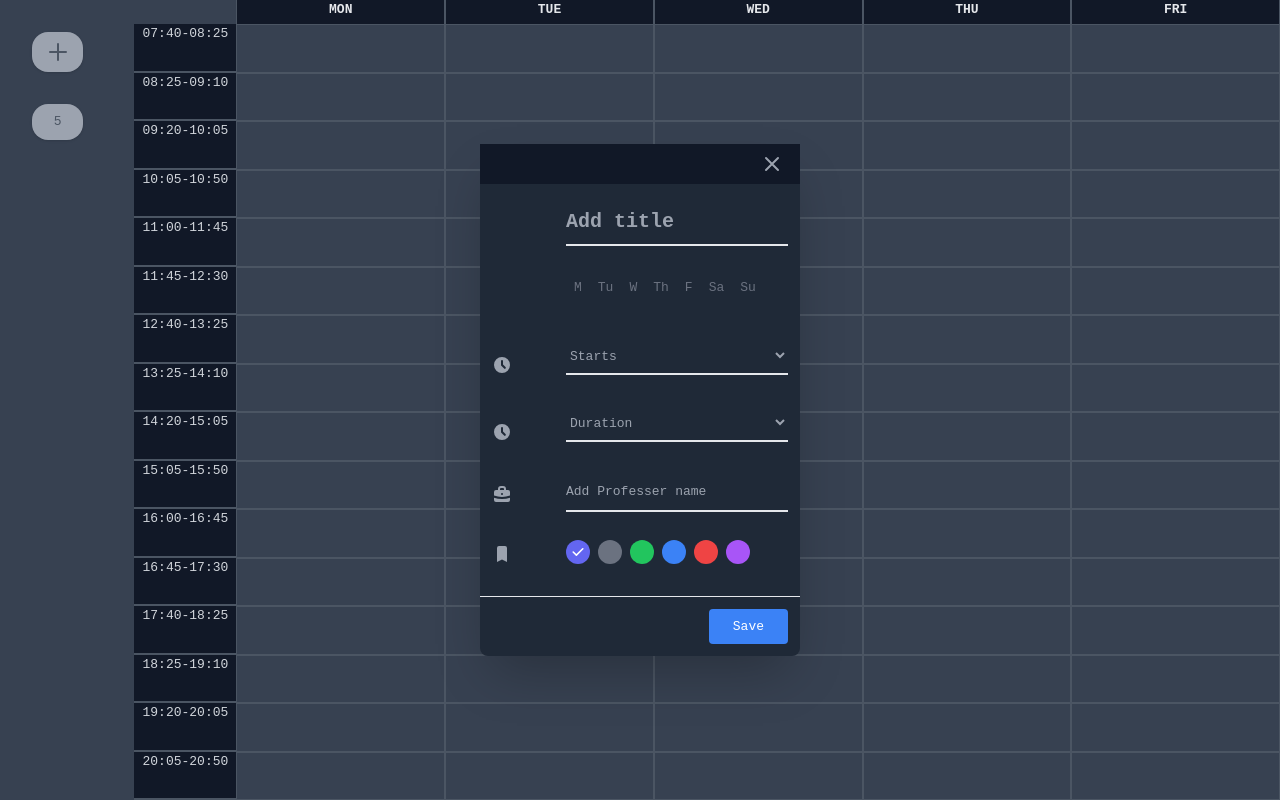
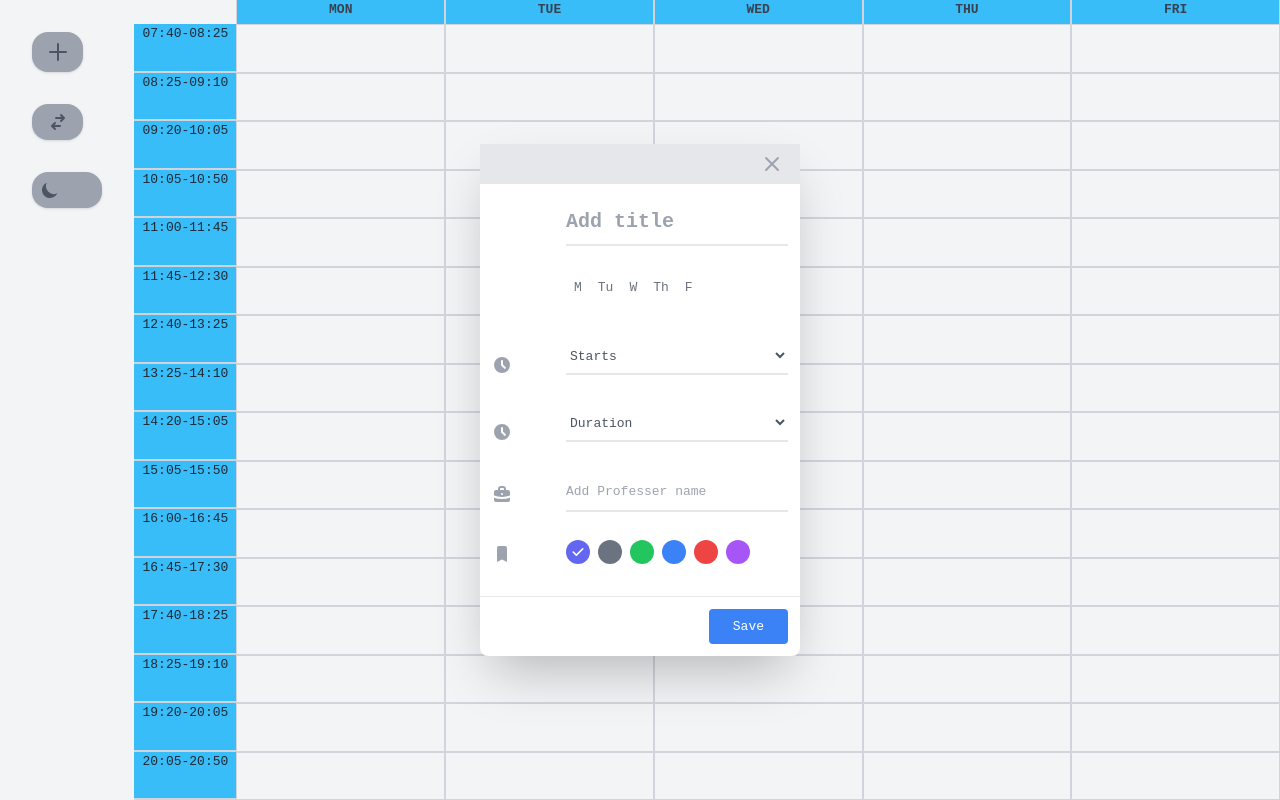
Before and after one commit to ganbold13/schedule-maker, a Next.js app: page / in a window 1280 px wide. Both pictures are taken after a click on the button 57 px from the left and 52 px from the top of the page. Built offline with nearby package versions, Linux system fonts and the light colour scheme.

Commit message:
add dark theme

```diff
--- a/components/EventModal.js
+++ b/components/EventModal.js
@@ -12,6 +12,7 @@ function EventModal() {
     timesEnd,
     selectedEvent,
     setSelectedEvent,
+    isSevenDays
   } = useContext(GlobalContext);
   const [title, setTitle] = useState(selectedEvent ? selectedEvent.title : "");
   const [prof, setProf] = useState(selectedEvent ? selectedEvent.prof : "");
@@ -46,8 +47,8 @@ function EventModal() {
 
   return (
     <div className={`h-screen w-full fixed left-0 top-0 flex justify-center items-center z-20 fade-in`}>
-      <form className="bg-gray-800 rounded-lg shadow-2xl modal">
-        <header className="bg-gray-900 px-4 py-2 flex justify-between items-center">
+      <form className="bg-white dark:bg-gray-800 rounded-lg shadow-2xl modal">
+        <header className="bg-gray-200 dark:bg-gray-900 px-4 py-2 flex justify-between items-center">
           <span className="text-gray-400"></span>
           <div className="flex">
             {selectedEvent && (
@@ -109,7 +110,7 @@ function EventModal() {
               value={title}
               required
               onChange={(e) => setTitle(e.target.value)}
-              className="bg-gray-800 pt-3 border-0 text-gray-400 text-xl font-semibold pb-2 w-full border-b-2 border-gray-200 focus:outline-none focus:ring-0 focus:border-blue-500"
+              className="bg-white dark:bg-gray-800 pt-3 border-0 text-gray-600 dark:text-gray-400 text-xl font-semibold pb-2 w-full border-b-2 border-gray-200 focus:outline-none focus:ring-0 focus:border-blue-500"
             />
             <div></div>
             {/* Days */}
@@ -164,7 +165,7 @@ function EventModal() {
                 />
                 <span>F</span>
               </label>
-              <label>
+              {isSevenDays? <><label>
                 <input
                   type="radio"
                   name="day"
@@ -183,7 +184,8 @@ function EventModal() {
                   onChange={(e) => setDay("SUN")}
                 />
                 <span>Su</span>
-              </label>
+              </label> </> : ""}
+
             </div>
             {/* Starts */}
             <span className="text-gray-400">
@@ -205,7 +207,7 @@ function EventModal() {
               onChange={(e) => setStart(e.target.value)}
               name="startTime"
               id="startTime"
-              className="bg-gray-800 pt-3 border-0 text-gray-400 pb-2 w-full border-b-2 border-gray-200 focus:outline-none focus:ring-0 focus:border-blue-500"
+              className="bg-white dark:bg-gray-800 pt-3 border-0 text-gray-600 dark:text-gray-400 pb-2 w-full border-b-2 border-gray-200 focus:outline-none focus:ring-0 focus:border-blue-500"
             >
               <option value={"Starts"} disabled>
                 Starts
@@ -237,7 +239,7 @@ function EventModal() {
               onChange={(e) => setDuration(e.target.value)}
               name="durationTime"
               id="durationTime"
-              className="bg-gray-800 pt-3 border-0 text-gray-400 pb-2 w-full border-b-2 border-gray-200 focus:outline-none focus:ring-0 focus:border-blue-500"
+              className="bg-white dark:bg-gray-800 pt-3 border-0 text-gray-600 dark:text-gray-400 pb-2 w-full border-b-2 border-gray-200 focus:outline-none focus:ring-0 focus:border-blue-500"
             >
               <option value={"duration"} disabled>
                 Duration
@@ -283,7 +285,7 @@ function EventModal() {
               value={prof}
               required
               onChange={(e) => setProf(e.target.value)}
-              className="bg-gray-800 pt-3 border-0 text-gray-400 pb-2 w-full border-b-2 border-gray-200 focus:outline-none focus:ring-0 focus:border-blue-500"
+              className="bg-white dark:bg-gray-800 pt-3 border-0 text-gray-600 dark:text-gray-400 pb-2 w-full border-b-2 border-gray-200 focus:outline-none focus:ring-0 focus:border-blue-500"
             />
             {/* Bookmark */}
             <span className="text-gray-400">
--- a/components/MainMenu.js
+++ b/components/MainMenu.js
@@ -1,10 +1,65 @@
-import { useState, useContext } from "react";
+import { useState, useEffect, useContext } from "react";
+import { useTheme } from "next-themes";
 import GlobalContext from "../context/GlobalContext";
 
 function MainMenu() {
   //const [showEventModal, setShowEventModal] = useState(false);
 
-  const { days, setShowEventModal, setIsSevenDays, isSevenDays } = useContext(GlobalContext);
+  const { days, setShowEventModal, setIsSevenDays, isSevenDays } =
+    useContext(GlobalContext);
+  const { systemTheme, theme, setTheme } = useTheme();
+
+  const [mounted, setMounted] = useState(false);
+
+  useEffect(() => {
+    setMounted(true);
+  }, []);
+
+  const renderThemeChanger = () => {
+    if (!mounted) return null;
+
+    const currentTheme = theme === "system" ? systemTheme : theme;
+
+    if (currentTheme === "dark") {
+      return (
+        <span
+          className="w-7 m-7"
+          role="button"
+          onClick={() => setTheme("light")}
+        >
+          <svg
+            xmlns="http://www.w3.org/2000/svg"
+            className="h-5 w-5"
+            viewBox="0 0 20 20"
+            fill="currentColor"
+          >
+            <path
+              fillRule="evenodd"
+              d="M10 2a1 1 0 011 1v1a1 1 0 11-2 0V3a1 1 0 011-1zm4 8a4 4 0 11-8 0 4 4 0 018 0zm-.464 4.95l.707.707a1 1 0 001.414-1.414l-.707-.707a1 1 0 00-1.414 1.414zm2.12-10.607a1 1 0 010 1.414l-.706.707a1 1 0 11-1.414-1.414l.707-.707a1 1 0 011.414 0zM17 11a1 1 0 100-2h-1a1 1 0 100 2h1zm-7 4a1 1 0 011 1v1a1 1 0 11-2 0v-1a1 1 0 011-1zM5.05 6.464A1 1 0 106.465 5.05l-.708-.707a1 1 0 00-1.414 1.414l.707.707zm1.414 8.486l-.707.707a1 1 0 01-1.414-1.414l.707-.707a1 1 0 011.414 1.414zM4 11a1 1 0 100-2H3a1 1 0 000 2h1z"
+              clipRule="evenodd"
+            />
+          </svg>
+        </span>
+      );
+    } else {
+      return (
+        <span
+          className="w-7 h-7"
+          role="button"
+          onClick={() => setTheme("dark")}
+        >
+          <svg
+            xmlns="http://www.w3.org/2000/svg"
+            className="h-5 w-5"
+            viewBox="0 0 20 20"
+            fill="currentColor"
+          >
+            <path d="M17.293 13.293A8 8 0 016.707 2.707a8.001 8.001 0 1010.586 10.586z" />
+          </svg>
+        </span>
+      );
+    }
+  };
 
   return (
     <div>
@@ -51,12 +106,24 @@ function MainMenu() {
             />
           </svg>
         </button>
-      <button onClick={() => {
-        isSevenDays? setIsSevenDays(false): setIsSevenDays(true);
+        <button
+          onClick={() => {
+            isSevenDays ? setIsSevenDays(false) : setIsSevenDays(true);
           }}
-        className="shadow bg-gray-400 rounded-2xl m-8 text-gray-600 py-2 px-2 hover:shadow-md hover:text-gray-800 transition hover:shadow-gray-500">
-        {days.length}
+          className="shadow bg-gray-400 rounded-2xl m-8 text-gray-600 py-2 px-2 hover:shadow-md hover:text-gray-800 transition hover:shadow-gray-500"
+        >
+          <svg
+            xmlns="http://www.w3.org/2000/svg"
+            className="h-5 w-5"
+            viewBox="0 0 20 20"
+            fill="currentColor"
+          >
+            <path d="M8 5a1 1 0 100 2h5.586l-1.293 1.293a1 1 0 001.414 1.414l3-3a1 1 0 000-1.414l-3-3a1 1 0 10-1.414 1.414L13.586 5H8zM12 15a1 1 0 100-2H6.414l1.293-1.293a1 1 0 10-1.414-1.414l-3 3a1 1 0 000 1.414l3 3a1 1 0 001.414-1.414L6.414 15H12z" />
+          </svg>
         </button>
+        <div className="shadow bg-gray-400 rounded-2xl m-8 text-gray-600 py-2 px-2 hover:shadow-md hover:text-gray-800 transition hover:shadow-gray-500">
+          {renderThemeChanger()}
+        </div>
       </div>
     </div>
   );
--- a/components/table/CalendarHeader.js
+++ b/components/table/CalendarHeader.js
@@ -5,9 +5,9 @@ function CalendarHeader() {
 
   const {days, isSevenDays} = useContext(GlobalContext);
   console.log("grid-cols-5, grid-cols-7");
-  return <div className={`bg-gray-900 grid  ${isSevenDays? 'grid-cols-7': 'grid-cols-5'} grid-rows-1 h-6 min-h-6`}>
+  return <div className={`bg-sky-400 dark:bg-gray-900 grid  ${isSevenDays? 'grid-cols-7': 'grid-cols-5'} grid-rows-1 h-6 min-h-6`}>
       {days.map((day, i)=>(
-          <p key={i} className="border-x border-gray-600 text-center font-semibold text-gray-200">{day}</p>
+          <p key={i} className="border-x  text-center font-semibold border-gray-300 text-gray-700 dark:border-gray-600 dark:text-gray-200">{day}</p>
       ))}
   </div>;
 }
--- a/components/table/Grid.js
+++ b/components/table/Grid.js
@@ -15,7 +15,7 @@ function Grid({ day, timeStart, startIndex }) {
   }, [savedEvents, timeStart]);
 
   return (
-    <div className="border border-gray-600 overflow-hidden flex justify-center box">
+    <div className="border border-gray-300 dark:border-gray-600 overflow-hidden flex justify-center box">
       {events.map((evt, idx) => (
         <div
           key={idx}
--- a/components/table/Sidebar.js
+++ b/components/table/Sidebar.js
@@ -5,9 +5,9 @@ import GlobalContext from "../../context/GlobalContext";
 function Sidebar() {
   const{timesStart, timesEnd} = useContext(GlobalContext);
   return (
-    <div className=" grid grid-rows-16 grid-cols-1 bg-gray-900 w-28 mt-6 box">
+    <div className=" grid grid-rows-16 grid-cols-1 bg-sky-400 dark:bg-gray-900 w-28 mt-6 box">
       {timesStart.map((row, i) => (
-        <p key={i} className="border-b-2 border-gray-600 text-center text-gray-300">
+        <p key={i} className="border-b-2 border-gray-300 text-gray-800 dark:border-gray-600 dark:text-gray-300 text-center ">
           {`${row}-${timesEnd[i]}`}
         </p>
       ))}
--- a/package.json
+++ b/package.json
@@ -10,6 +10,7 @@
   "dependencies": {
     "dayjs": "^1.10.7",
     "next": "^10.0.1",
+    "next-themes": "^0.0.15",
     "react": "17.0.2",
     "react-dom": "17.0.2"
   },
--- a/pages/_app.js
+++ b/pages/_app.js
@@ -1,11 +1,14 @@
 import ContextWrapper from "../context/ContextWrapper";
 import "../styles/globals.css";
+import { ThemeProvider } from "next-themes";
 
 function MyApp({ Component, pageProps }) {
   return (
-    <ContextWrapper>
-      <Component {...pageProps} />
-    </ContextWrapper>
+    <ThemeProvider enableSystem={true} attribute="class">
+      <ContextWrapper>
+        <Component {...pageProps} />
+      </ContextWrapper>
+    </ThemeProvider>
   );
 }
 
--- a/styles/globals.css
+++ b/styles/globals.css
@@ -6,7 +6,7 @@
   font-family: monospace;
 }
 body {
-  @apply bg-gray-700;
+  @apply bg-gray-100 dark:bg-gray-700;
 }
 .MainMenu {
   width: 10.5vw;
@@ -47,7 +47,7 @@ body {
 }
 
 .dayChoose label input[type="radio"]:checked ~ span {
-  @apply text-gray-200 bg-gray-900;
+  @apply text-white bg-blue-400 dark:text-gray-200 dark:bg-gray-900;
 }
 .event45 {
   max-width: 11.5vw;
--- a/tailwind.config.js
+++ b/tailwind.config.js
@@ -3,6 +3,7 @@ module.exports = {
     "./pages/**/*.{js, ts, jsx, tsx}",
     "./components/**/*.{js, ts, jsx, tsx}",
   ],
+  darkMode: "class",
   theme: {
     screens: {
       'xs': '0px',
```
Also changed, not shown: 1 other file (tests, documents, lock files or other folders). Lines whose indentation alone changed are shown as unchanged.
